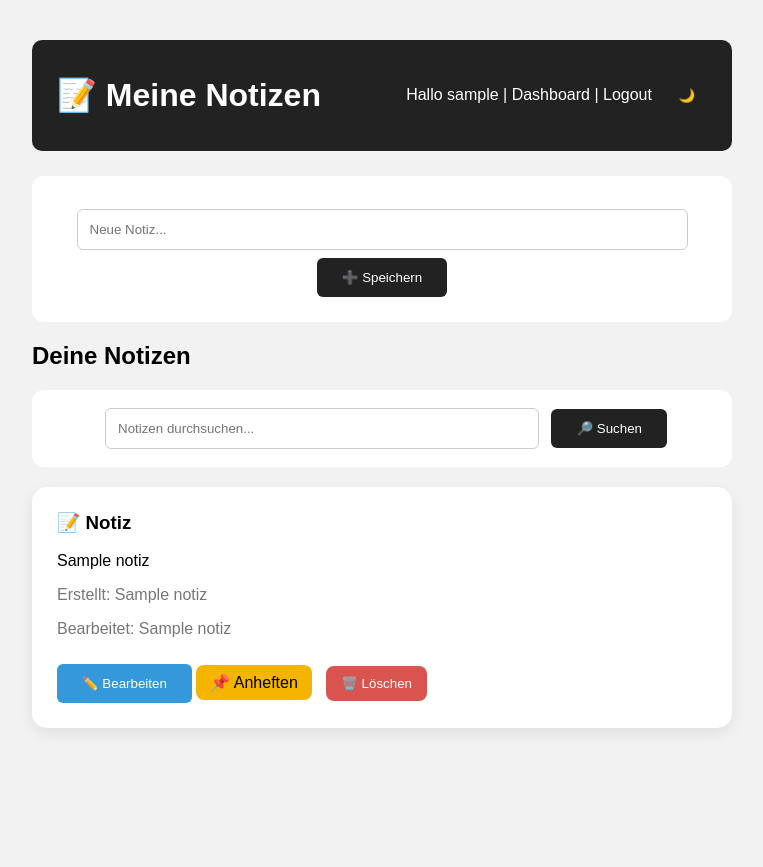
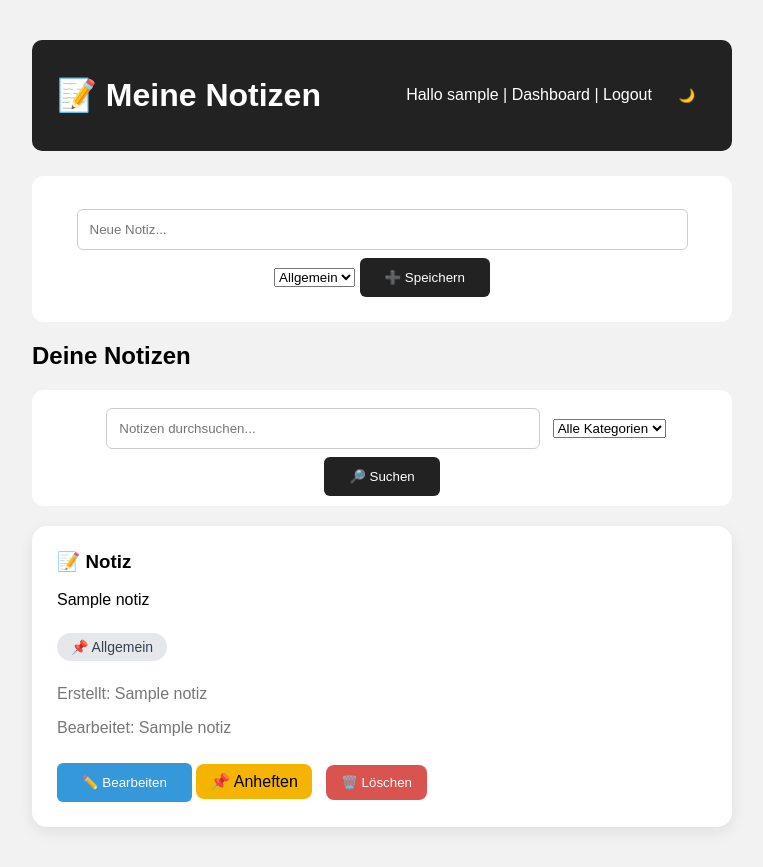
Before and after one commit to gitwarrior20/flask-notiz-app, a Flask app: template templates/index.html in a window 1280 px wide. Shown: the whole page, without its empty margins (258-1021 px from the left). Before the commit the page ends 730 px from the top, so only its background shows below. Run offline with Flask 3, Linux system fonts and the light colour scheme; the visitor is signed in with stand-in values (Sample User, id 1); tables that the repository leaves empty hold one stand-in row (values such as "Sample post"); the template is opened without the code that fills it: most values are stand-ins (such as "Sample title", 1, 10 or a date in 2020).

Commit message:
Kategorien hinzugefügt

```diff
--- a/app.py
+++ b/app.py
@@ -56,42 +56,62 @@ def get_user_id():
 
 import datetime
 
-
-def notiz_speichern(text):
+def notiz_speichern(text, kategorie):
 
     verbindung = sqlite3.connect("notizen.db")
     cursor = verbindung.cursor()
 
     datum = datetime.datetime.now().strftime("%d.%m.%Y %H:%M")
 
+
     cursor.execute(
         """
         INSERT INTO notizen
-        (text, user_id, datum, bearbeitet)
-        VALUES (?, ?, ?, ?)
+        (text, user_id, datum, bearbeitet, kategorie)
+        VALUES (?, ?, ?, ?, ?)
         """,
         (
             text,
             get_user_id(),
             datum,
-            datum
+            datum,
+            kategorie
         )
     )
+
 
     verbindung.commit()
     verbindung.close()
 
-def notizen_laden(suche=""):
+
+def notizen_laden(suche="", kategorie=""):
 
     verbindung = sqlite3.connect("notizen.db")
     cursor = verbindung.cursor()
 
 
-    if suche:
+    if kategorie:
 
         cursor.execute(
             """
-            SELECT id, text, datum, bearbeitet, angeheftet
+            SELECT id, text, datum, bearbeitet, angeheftet, kategorie
+            FROM notizen
+            WHERE user_id = ?
+            AND kategorie = ?
+            ORDER BY angeheftet DESC, id DESC
+            """,
+            (
+                get_user_id(),
+                kategorie
+            )
+        )
+
+
+    elif suche:
+
+        cursor.execute(
+            """
+            SELECT id, text, datum, bearbeitet, angeheftet, kategorie
             FROM notizen
             WHERE user_id = ?
             AND text LIKE ?
@@ -103,11 +123,12 @@ def notizen_laden(suche=""):
             )
         )
 
+
     else:
 
         cursor.execute(
             """
-            SELECT id, text, datum, bearbeitet, angeheftet
+            SELECT id, text, datum, bearbeitet, angeheftet, kategorie
             FROM notizen
             WHERE user_id = ?
             ORDER BY angeheftet DESC, id DESC
@@ -141,7 +162,7 @@ def notiz_loeschen(id):
     verbindung.close()
 
 
-def notiz_bearbeiten(id, neuer_text):
+def notiz_bearbeiten(id, neuer_text, kategorie):
 
     verbindung = sqlite3.connect("notizen.db")
     cursor = verbindung.cursor()
@@ -151,12 +172,13 @@ def notiz_bearbeiten(id, neuer_text):
     cursor.execute(
         """
         UPDATE notizen
-        SET text=?, bearbeitet=?
+        SET text=?, bearbeitet=?, kategorie=?
         WHERE id=? AND user_id=?
         """,
         (
             neuer_text,
             zeit,
+            kategorie,
             id,
             get_user_id()
         )
@@ -202,14 +224,20 @@ def home():
     if request.method == "POST":
 
         neue_notiz = request.form["notiz"]
+        kategorie = request.form["kategorie"]
 
         if neue_notiz:
-            notiz_speichern(neue_notiz)
+            notiz_speichern(neue_notiz, kategorie)
 
 
     suchbegriff = request.args.get("suche", "")
+    kategorie_filter = request.args.get("kategorie", "")
 
-    alle_notizen = notizen_laden(suchbegriff)
+
+    alle_notizen = notizen_laden(
+        suchbegriff,
+        kategorie_filter
+    )
 
 
     return render_template(
@@ -368,10 +396,21 @@ def bearbeiten(id):
 
     neuer_text = request.form["text"]
 
+    kategorie = request.form["kategorie"]
+
+
     notiz_bearbeiten(
         id,
-        neuer_text
+        neuer_text,
+        kategorie
     )
+
+
+    flash(
+        "Notiz wurde aktualisiert!",
+        "success"
+    )
+
 
     return redirect("/")
 
--- a/static/style.css
+++ b/static/style.css
@@ -521,3 +521,96 @@ body.dark .datum {
     margin-top: 10px;
 
 }
+
+.kategorie {
+
+    display: inline-block;
+
+    background: #e8f0fe;
+
+    color: #1a73e8;
+
+    padding: 5px 12px;
+
+    border-radius: 20px;
+
+    font-size: 13px;
+
+    margin: 10px 0;
+
+}
+
+.kategorie {
+
+    display: inline-block;
+
+    background: #eee;
+
+    padding: 5px 12px;
+
+    border-radius: 20px;
+
+    font-size: 14px;
+
+    margin-top: 10px;
+
+}
+
+.badge {
+
+    display: inline-block;
+
+    padding: 6px 14px;
+
+    border-radius: 20px;
+
+    font-size: 14px;
+
+    margin: 8px 0;
+
+}
+
+
+.arbeit {
+
+    background: #dbeafe;
+
+    color: #1d4ed8;
+
+}
+
+
+.schule {
+
+    background: #dcfce7;
+
+    color: #15803d;
+
+}
+
+
+.privat {
+
+    background: #ffedd5;
+
+    color: #c2410c;
+
+}
+
+
+.ideen {
+
+    background: #fef9c3;
+
+    color: #a16207;
+
+}
+
+
+.allgemein {
+
+    background: #e5e7eb;
+
+    color: #374151;
+
+}
--- a/templates/index.html
+++ b/templates/index.html
@@ -2,9 +2,11 @@
 <html>
 
 <head>
+
     <title>Meine Notizen</title>
 
     <link rel="stylesheet" href="{{ url_for('static', filename='style.css') }}">
+
 </head>
 
 
@@ -17,6 +19,7 @@
 <div class="topbar">
 
     <h1>📝 Meine Notizen</h1>
+
 
     <div>
 
@@ -34,13 +37,16 @@
             Logout
         </a>
 
+
         <button id="darkmode-toggle">
             🌙
         </button>
 
     </div>
 
+
 </div>
+
 
 
 
@@ -60,7 +66,10 @@
 
 
 
+<!-- Neue Notiz -->
+
 <form method="POST">
+
 
 <input
 type="text"
@@ -69,11 +78,25 @@
 required
 >
 
+
+<select name="kategorie">
+
+<option>Allgemein</option>
+<option>Arbeit</option>
+<option>Schule</option>
+<option>Privat</option>
+<option>Ideen</option>
+
+</select>
+
+
 <button type="submit">
 ➕ Speichern
 </button>
 
+
 </form>
+
 
 
 
@@ -83,7 +106,12 @@
 
 
 
+
+
+<!-- Suche + Filter zusammen -->
+
 <form method="GET" class="suche">
+
 
 <input
 type="text"
@@ -91,11 +119,52 @@
 placeholder="Notizen durchsuchen..."
 >
 
+
+<select name="kategorie">
+
+
+<option value="">
+Alle Kategorien
+</option>
+
+
+<option value="Arbeit">
+💼 Arbeit
+</option>
+
+
+<option value="Schule">
+📚 Schule
+</option>
+
+
+<option value="Privat">
+🏠 Privat
+</option>
+
+
+<option value="Ideen">
+💡 Ideen
+</option>
+
+
+<option value="Allgemein">
+📌 Allgemein
+</option>
+
+
+</select>
+
+
+
 <button type="submit">
 🔎 Suchen
 </button>
 
+
 </form>
+
+
 
 
 
@@ -107,29 +176,85 @@
 <div class="notiz">
 
 
+
 <h3>
 📝 Notiz
 </h3>
 
 
+
 <p class="notiz-text">
+
 {{ notiz[1] }}
+
 </p>
 
-        {% if notiz[4] == 1 %}
-        <span>📌 Angeheftet</span>
+
+
+
+{% if notiz[5] == "Arbeit" %}
+
+<span class="badge arbeit">
+    💼 Arbeit
+</span>
+
+{% elif notiz[5] == "Schule" %}
+
+<span class="badge schule">
+    📚 Schule
+</span>
+
+{% elif notiz[5] == "Privat" %}
+
+<span class="badge privat">
+    🏠 Privat
+</span>
+
+{% elif notiz[5] == "Ideen" %}
+
+<span class="badge ideen">
+    💡 Ideen
+</span>
+
+{% else %}
+
+<span class="badge allgemein">
+    📌 Allgemein
+</span>
+
 {% endif %}
 
 
 
+
+{% if notiz[4] == 1 %}
+
+<span>
+📌 Angeheftet
+</span>
+
+{% endif %}
+
+
+
+
+
 <p class="datum">
-            Erstellt: {{ notiz[2] }}
+
+Erstellt:
+{{ notiz[2] }}
+
 </p>
 
 
+
 <p class="datum">
-            Bearbeitet: {{ notiz[3] }}
+
+Bearbeitet:
+{{ notiz[3] }}
+
 </p>
+
 
 
 
@@ -143,17 +268,29 @@
 
 </button>
 
+
+
+
+
 {% if notiz[4] == 1 %}
 
+
 <a class="pin" href="/anheften/{{ notiz[0] }}">
+
 📍 Lösen
+
 </a>
+
 
 {% else %}
 
+
 <a class="pin" href="/anheften/{{ notiz[0] }}">
+
 📌 Anheften
+
 </a>
+
 
 {% endif %}
 
@@ -161,23 +298,74 @@
 
 
 
+
+
 <form
+
 id="edit-{{ notiz[0] }}"
+
 class="edit-form"
+
 method="POST"
+
 action="/bearbeiten/{{ notiz[0] }}"
-        >
 
-            <input
-                type="text"
-                name="text"
-                value="{{ notiz[1] }}"
 >
 
 
+
+<input
+
+type="text"
+
+name="text"
+
+value="{{ notiz[1] }}"
+
+>
+
+
+
+
+<select name="kategorie">
+
+
+<option {% if notiz[5]=="Allgemein" %}selected{% endif %}>
+Allgemein
+</option>
+
+
+<option {% if notiz[5]=="Arbeit" %}selected{% endif %}>
+Arbeit
+</option>
+
+
+<option {% if notiz[5]=="Schule" %}selected{% endif %}>
+Schule
+</option>
+
+
+<option {% if notiz[5]=="Privat" %}selected{% endif %}>
+Privat
+</option>
+
+
+<option {% if notiz[5]=="Ideen" %}selected{% endif %}>
+Ideen
+</option>
+
+
+</select>
+
+
+
+
 <button type="submit">
+
 Speichern
+
 </button>
+
 
 
 </form>
@@ -186,8 +374,11 @@
 
 
 
+
 <button
+
 class="delete"
+
 onclick="loeschen('{{ notiz[0] }}')">
 
 🗑️ Löschen
@@ -195,10 +386,14 @@
 </button>
 
 
+
 </div>
 
 
+
 {% endfor %}
+
+
 
 
 
@@ -208,7 +403,10 @@
 
 
 
-<!-- Lösch-Bestätigung -->
+
+
+<!-- Lösch Fenster -->
+
 
 <div id="delete-box" class="overlay">
 
@@ -221,19 +419,28 @@
 </h2>
 
 
+
 <p>
 Möchtest du diese Notiz wirklich löschen?
 </p>
 
 
+
 <button onclick="schliessen()">
+
 Abbrechen
+
 </button>
 
 
+
+
 <a id="delete-link" class="delete-confirm">
+
 Löschen
+
 </a>
+
 
 
 </div>
@@ -246,51 +453,57 @@
 
 
 
-<script>
 
 
-// Flash Nachrichten ausblenden
 
-setTimeout(() => {
-
-    document.querySelectorAll(".message").forEach((msg) => {
-
-        msg.style.transition = "opacity 0.5s";
-        msg.style.opacity = "0";
+<script>
 
 
 setTimeout(() => {
 
-            msg.style.display = "none";
 
-        }, 500);
+document.querySelectorAll(".message").forEach((msg)=>{
+
+
+msg.style.transition="opacity 0.5s";
+
+msg.style.opacity="0";
+
+
+setTimeout(()=>{
+
+msg.style.display="none";
+
+},500);
+
 
 
 });
 
 
-}, 3000);
+},3000);
 
 
 
 
-// Bearbeiten öffnen/schließen
-
-function bearbeiten(id) {
 
 
-    let formular = document.getElementById("edit-" + id);
+function bearbeiten(id){
 
 
-    if (formular.style.display === "block") {
+let formular=document.getElementById("edit-"+id);
 
-        formular.style.display = "none";
+
+
+if(formular.style.display==="block"){
+
+formular.style.display="none";
 
 }
 
-    else {
+else{
 
-        formular.style.display = "block";
+formular.style.display="block";
 
 }
 
@@ -301,69 +514,95 @@ function bearbeiten(id) {
 
 
 
-// Löschen Modal
 
-let deleteBox = document.getElementById("delete-box");
+let deleteBox=document.getElementById("delete-box");
 
 
-function loeschen(id) {
+
+function loeschen(id){
 
 
-    deleteBox.style.display = "flex";
+deleteBox.style.display="flex";
 
 
-    document.getElementById("delete-link").href =
-        "/loeschen/" + id;
+document.getElementById("delete-link").href="/loeschen/"+id;
 
 
 }
 
 
 
-function schliessen() {
+function schliessen(){
 
 
-    deleteBox.style.display = "none";
+deleteBox.style.display="none";
 
 
 }
 
 
+
 </script>
+
+
+
+
+
 
 <script>
 
-const button = document.getElementById("darkmode-toggle");
 
-if (localStorage.getItem("darkmode") === "an") {
+const button=document.getElementById("darkmode-toggle");
+
+
+
+if(localStorage.getItem("darkmode")==="an"){
+
 
 document.body.classList.add("dark");
 
-    button.textContent = "☀️";
+button.textContent="☀️";
+
 
 }
 
-button.onclick = function () {
+
+
+button.onclick=function(){
+
 
 document.body.classList.toggle("dark");
 
-    if (document.body.classList.contains("dark")) {
 
-        localStorage.setItem("darkmode", "an");
+if(document.body.classList.contains("dark")){
 
-        button.textContent = "☀️";
 
-    } else {
+localStorage.setItem("darkmode","an");
 
-        localStorage.setItem("darkmode", "aus");
+button.textContent="☀️";
 
-        button.textContent = "🌙";
 
 }
 
+else{
+
+
+localStorage.setItem("darkmode","aus");
+
+button.textContent="🌙";
+
+
+}
+
+
 };
 
+
+
 </script>
+
+
+
 
 </body>
 
```
Lines whose indentation alone changed are shown as unchanged.
